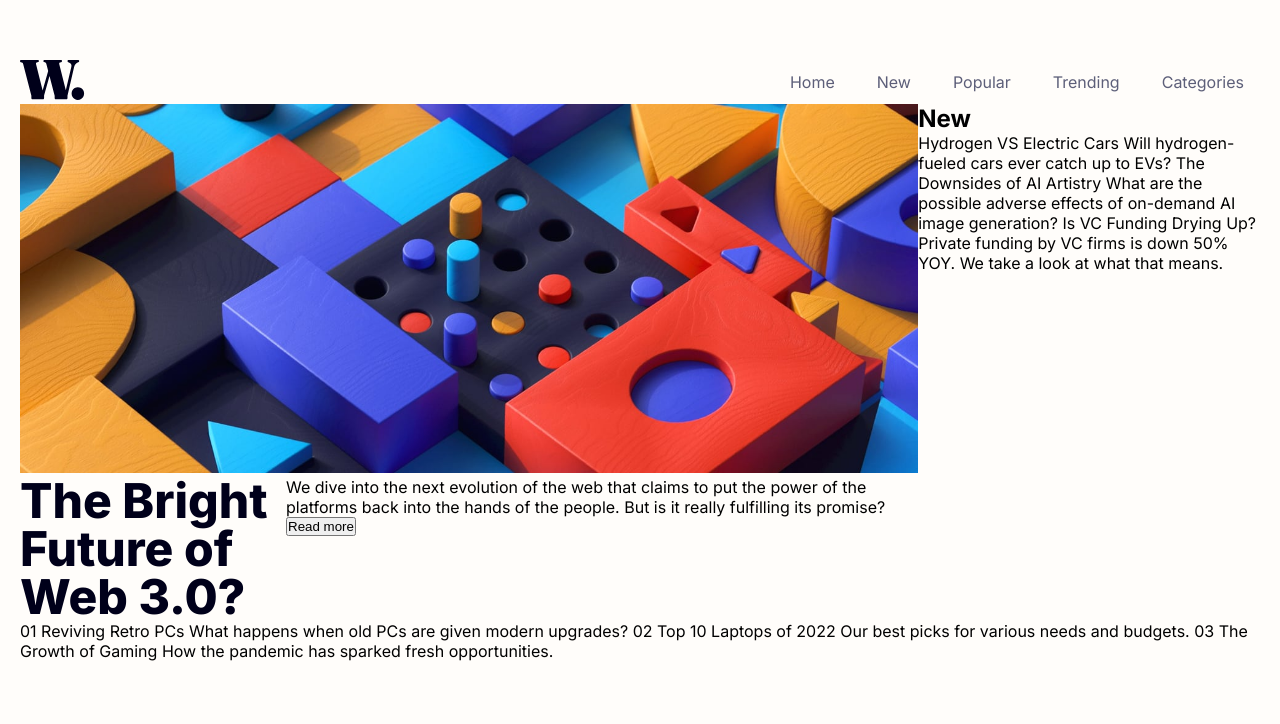
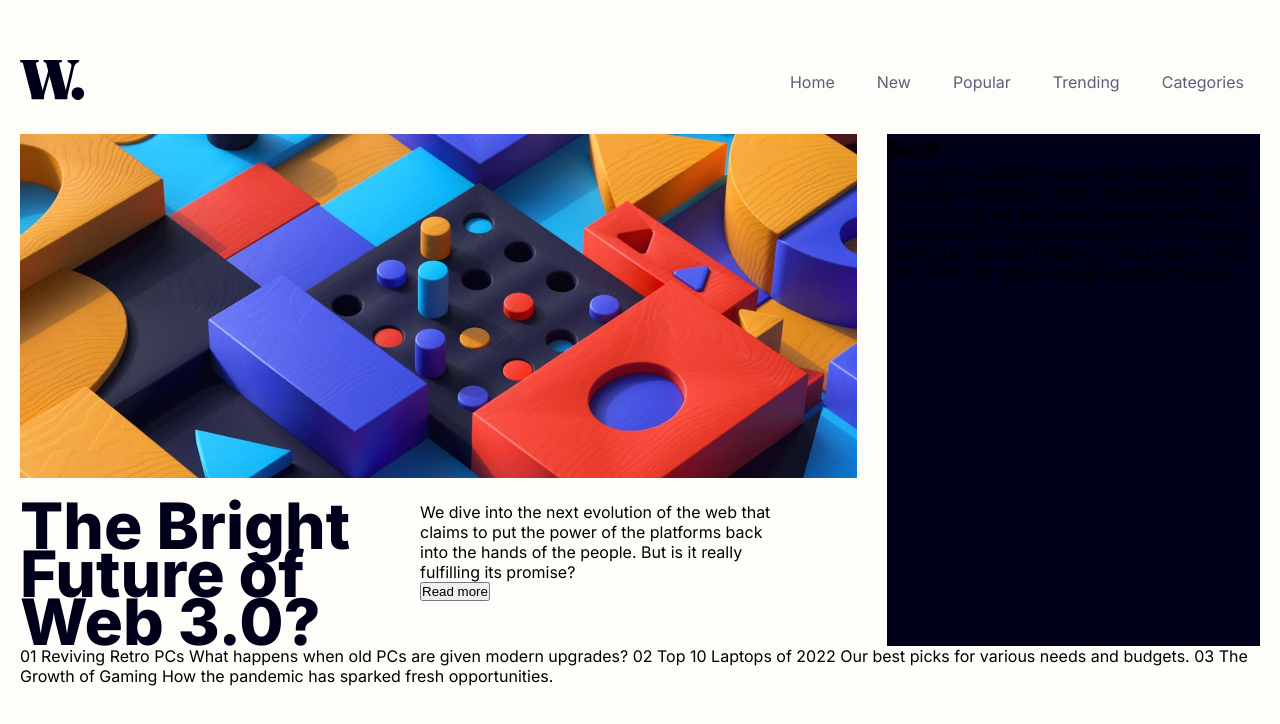
Before and after one commit to MTbustamante98/FrontEnd-HTML-CSS-JS, a website: page news-homepage-main/index.html in a window 1280 px wide. Drawn offline with Linux system fonts and the light colour scheme.

Commit message:
projeto em andamento, layout sendo definido.

```diff
--- a/news-homepage-main/css/main.css
+++ b/news-homepage-main/css/main.css
@@ -20,24 +20,38 @@ ul li a {
   display: flex;
 }
 
+.article-topics-one .img-desktop {
+  padding: 1.875rem 1.875rem 1.25rem 0;
+}
+
 .article-information {
   display: flex;
 }
 
+.sub-article-title {
+  width: 400px;
+}
+
 .sub-article-button {
   display: flex;
+  align-items: flex-start;
   flex-direction: column;
-  align-items: flex-start;
+}
+
+.sub-article-button p {
+  max-width: 35ch;
 }
 
 .article-information h1 {
-  font-size: 3rem;
+  font-size: 4rem;
   font-weight: 800;
   line-height: 3rem;
-  max-width: 15ch;
+  max-width: 9ch;
   color: var(--very-dark-blue);
 }
 
 .article-topics-two {
   width: 640px;
+  background: var(--very-dark-blue);
+  margin-top: 1.875rem;
 }
--- a/news-homepage-main/index.html
+++ b/news-homepage-main/index.html
@@ -40,13 +40,15 @@
             <img src="/assets/images/image-web-3-desktop.jpg" alt="">
           </div>
           <section class="article-information">
-            <div>
+            <div class="sub-article-title">
               <h1>The Bright Future of Web 3.0?</h1>
             </div>
             <div class="sub-article-button">
-              We dive into the next evolution of the web that claims to put the power of the
-              platforms back into the hands of the people. But is it really fulfilling its
-              promise?
+              <p>
+                We dive into the next evolution of the web that claims to put the power of the
+                platforms back into the hands of the people. But is it really fulfilling its
+                promise?
+              </p>
               <button type="button">Read more</button>
             </div>
           </section>
```
